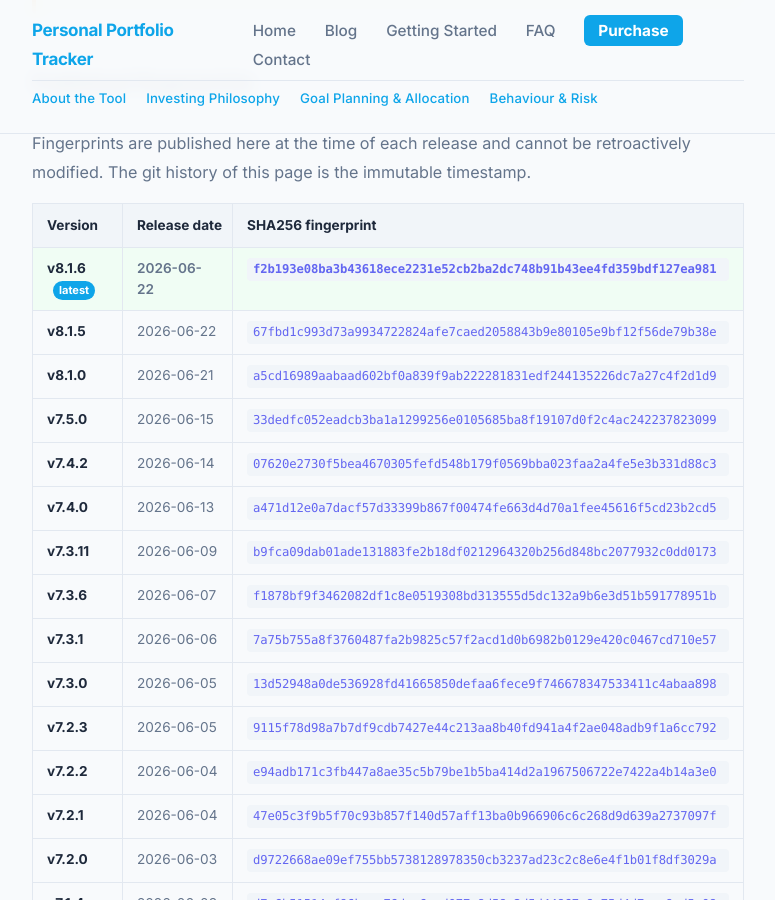
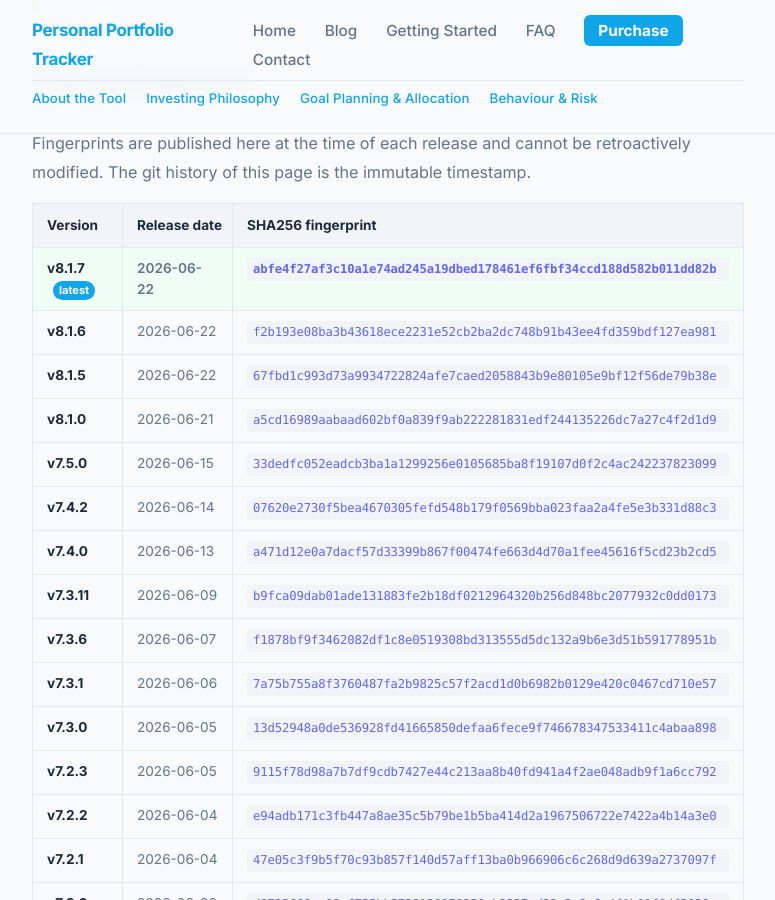
Before and after one commit to srikrishna2024/portfolio-tracker-blog, a Jekyll site: the page built from release-fingerprints/index.html, in a window 1280 px wide and 900 px high, scrolled down 976 px. Shown: the whole window, without its empty margins (252-1027 px from the left). Built offline with Jekyll 4.4.1, drawn with Linux system fonts in a browser that asks for light colours.

Commit message:
release: add v8.1.7 fingerprint

```diff
--- a/release-fingerprints/index.html
+++ b/release-fingerprints/index.html
@@ -40,7 +40,12 @@
       </thead>
       <tbody>
         <tr class="fp-current">
-          <td><strong>v8.1.6</strong> <span class="fp-badge">latest</span></td>
+          <td><strong>v8.1.7</strong> <span class="fp-badge">latest</span></td>
+          <td>2026-06-22</td>
+          <td><code class="fp-code">abfe4f27af3c10a1e74ad245a19dbed178461ef6fbf34ccd188d582b011dd82b</code></td>
+        </tr>
+        <tr>
+          <td><strong>v8.1.6</strong></td>
           <td>2026-06-22</td>
           <td><code class="fp-code">f2b193e08ba3b43618ece2231e52cb2ba2dc748b91b43ee4fd359bdf127ea981</code></td>
         </tr>
```
